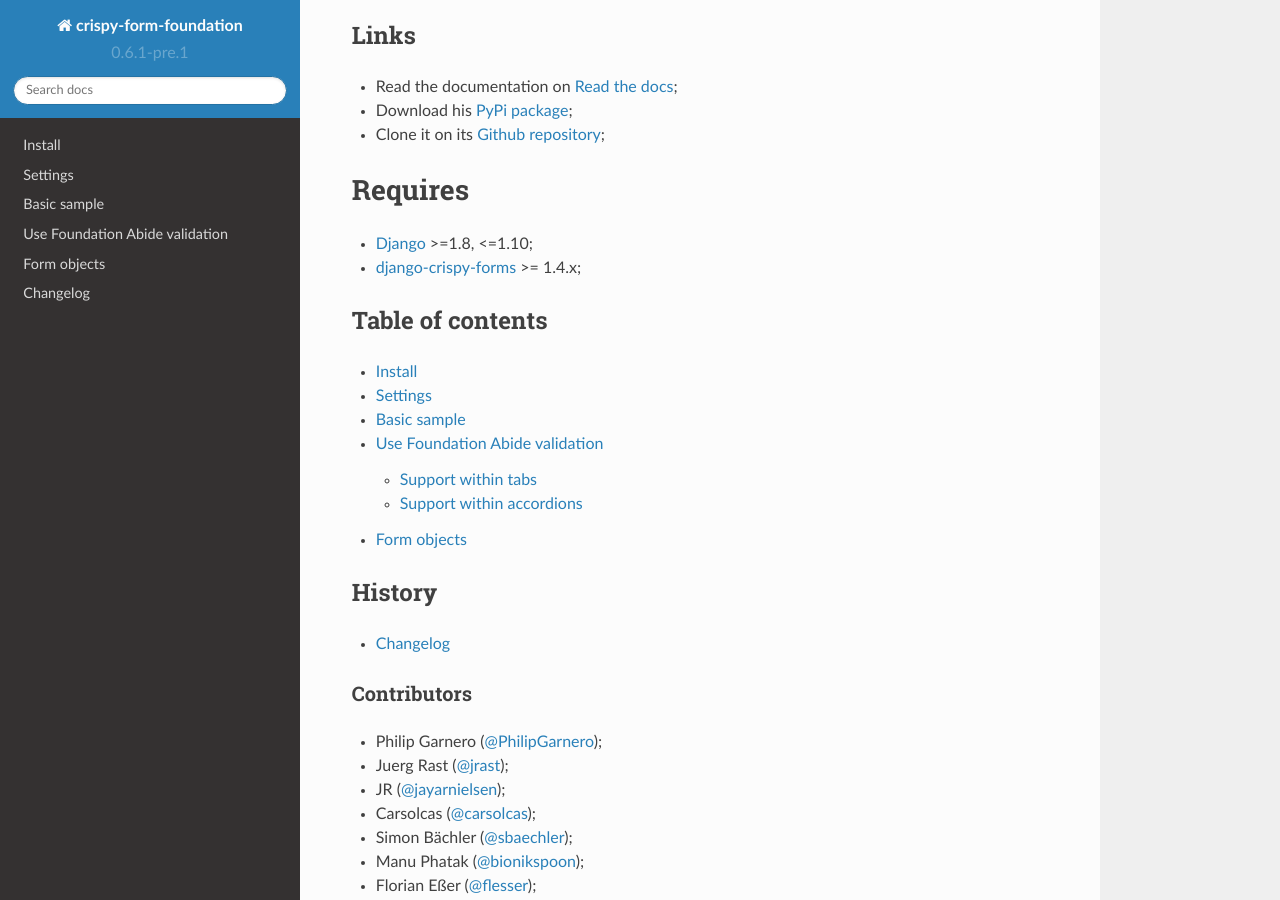
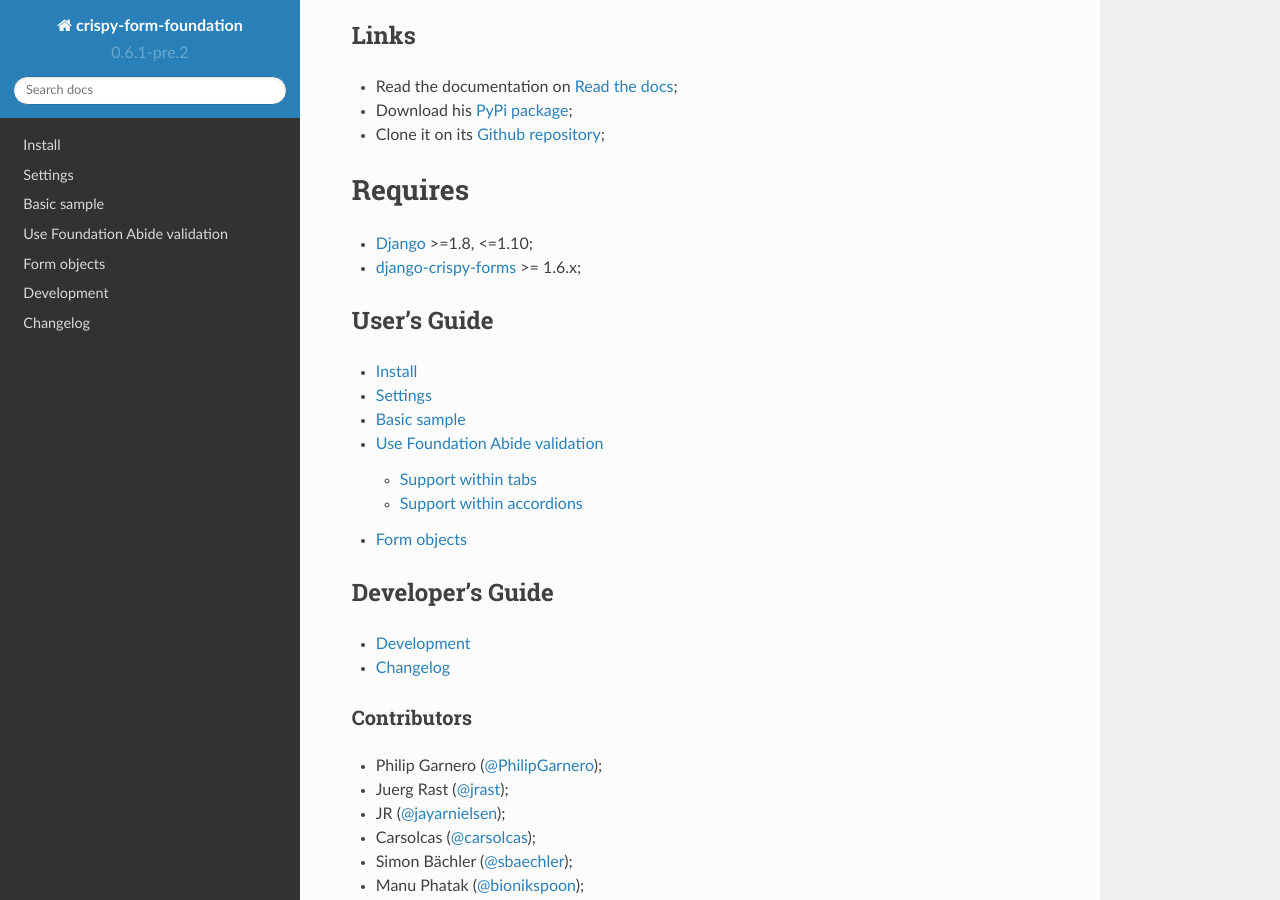
Before and after one commit to sveetch/crispy-forms-foundation, a Sphinx documentation site: the page built from docs/index.rst, in a window 1280 px wide and 900 px high, scrolled down 298 px. Built offline with Sphinx 7.4.7 and the Read the Docs theme 2.0.0, drawn with Linux system fonts in a browser that asks for light colours.

Commit message:
* Upgraded dependancy ``django-crispy-forms`` to ``1.6.1`` since it backward compatible with Django 1.8; * Updated documentation;

```diff
--- a/README.rst
+++ b/README.rst
@@ -20,4 +20,4 @@
 ========
 
 * `Django`_ >=1.8, <=1.10;
-* `django-crispy-forms`_ >= 1.4.x;
+* `django-crispy-forms`_ >= 1.6.1;
--- a/crispy_forms_foundation/__init__.py
+++ b/crispy_forms_foundation/__init__.py
@@ -1,2 +1,2 @@
 """Django application to add 'django-crispy-forms' layout objects for 'Foundation for sites'"""  # noqa: E501
-__version__ = '0.6.1-pre.1'
+__version__ = '0.6.1-pre.2'
--- a/docs/changelog.rst
+++ b/docs/changelog.rst
@@ -4,12 +4,14 @@
 Changelog
 =========
 
-Version 0.6.1 - 2017/06/02
+Version 0.6.1 - 2017/07/03
 **************************
 
 * Cleaned tests structure so it runs everywhere;
 * Fixed tests to pass with tox on every supported Django versions;
 * Better Makefile;
+* Upgraded dependancy ``django-crispy-forms`` to ``1.6.1`` since it backward compatible with Django 1.8;
+* Updated documentation;
 
 Version 0.6.0 - 2017/02/11
 **************************
--- a/docs/index.rst
+++ b/docs/index.rst
@@ -19,15 +19,15 @@
 * Download his `PyPi package <http://pypi.python.org/pypi/crispy-forms-foundation>`_;
 * Clone it on its `Github repository <https://github.com/sveetch/crispy-forms-foundation>`_;
 
+
 Requires
 ========
 
 * `Django`_ >=1.8, <=1.10;
-* `django-crispy-forms`_ >= 1.4.x;
+* `django-crispy-forms`_ >= 1.6.x;
 
-Table of contents
-*****************
-
+User’s Guide
+************
 .. toctree::
    :maxdepth: 2
 
@@ -42,13 +42,13 @@
    abide.rst
    form_objects.rst
 
-
-History
-*******
+Developer’s Guide
+*****************
 
 .. toctree::
    :maxdepth: 1
 
+   development.rst
    changelog.rst
 
 Contributors
```
Also changed, not shown: docs/development.rst (added, +61 -0 lines).
